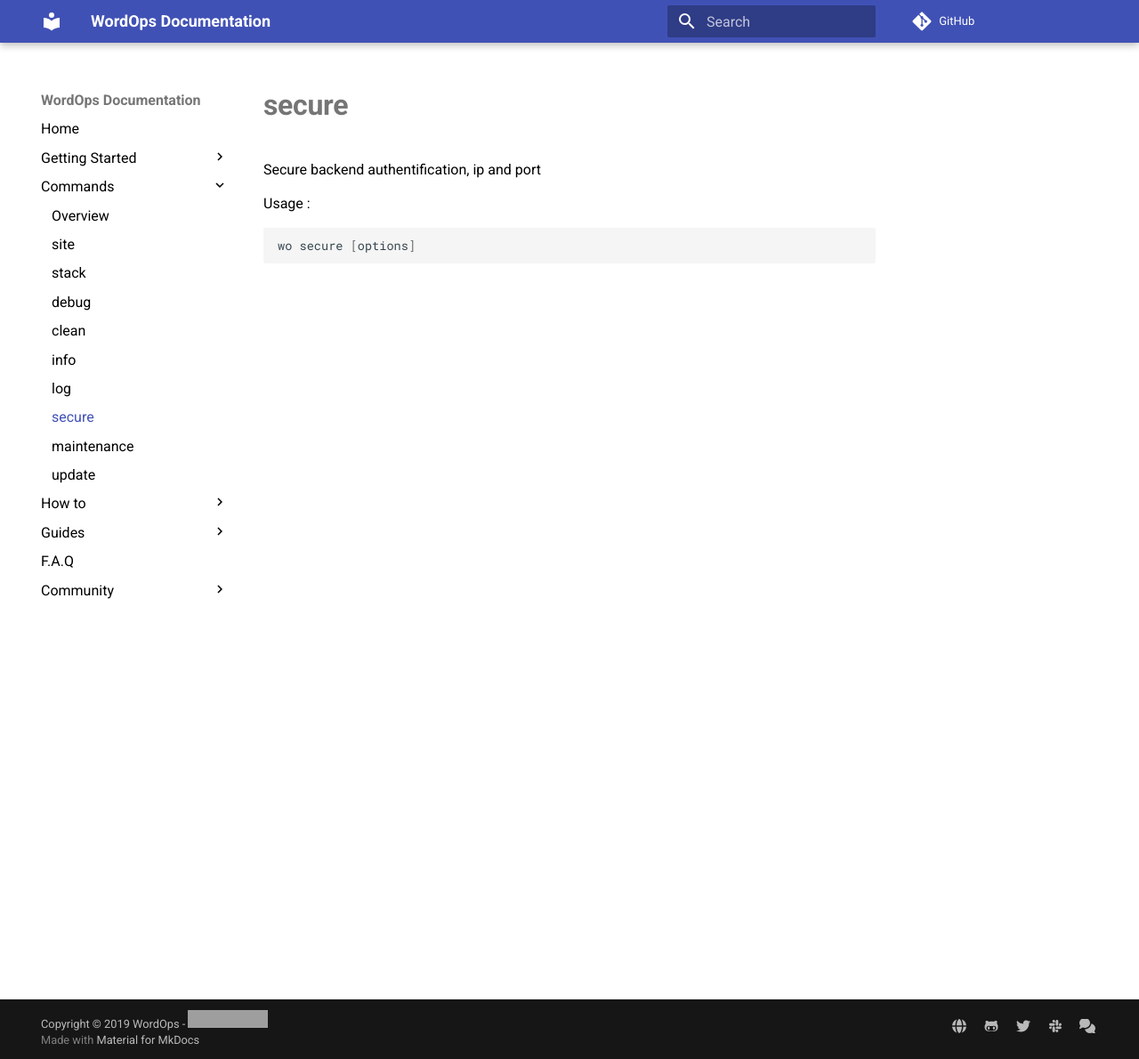
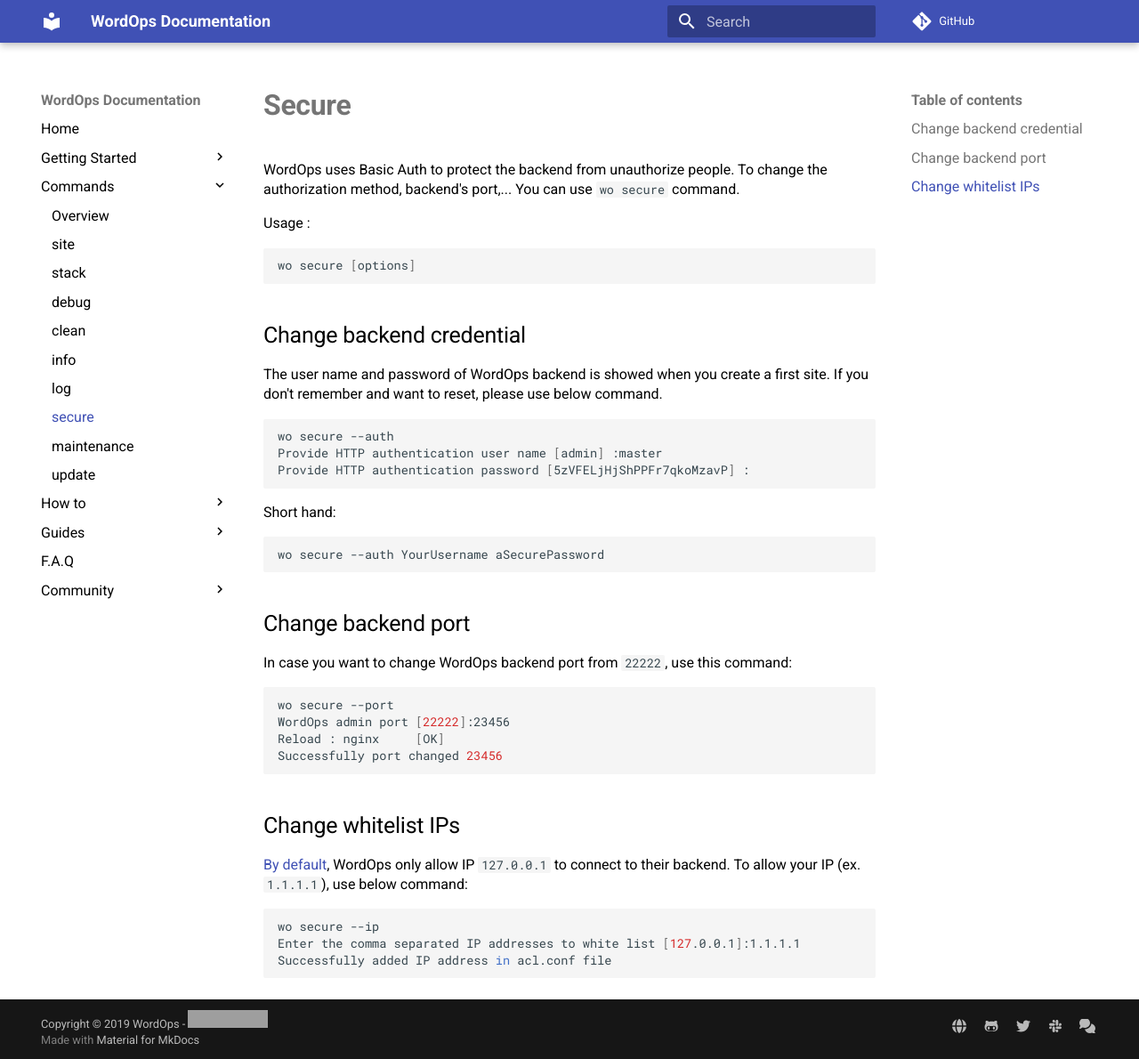
Before and after one commit to WordOps/docs.wordops.net, an MkDocs documentation site: the page built from docs/commands/secure.md, in a window 1280 px wide and 1190 px high. Shown: the whole window at 89% size. Built offline with MkDocs 1.6.1 and Material for MkDocs 9.7.7, drawn with Linux system fonts in a browser that asks for light colours; comment, search, counter and statistics services are not loaded; grey boxes are pictures that could not be loaded.

Commit message:
Update secure.md

````diff
--- a/docs/commands/secure.md
+++ b/docs/commands/secure.md
@@ -1,9 +1,45 @@
-# secure
+# Secure
 
-Secure backend authentification, ip and port
+WordOps uses Basic Auth to protect the backend from unauthorize people. To change the authorization method, backend's port,... You can use `wo secure` command.
 
 Usage :
 
 ```bash
 wo secure [options]
 ```
+
+## Change backend credential
+
+The user name and password of WordOps backend is showed when you create a first site. If you don't remember and want to reset, please use below command.
+
+```bash
+wo secure --auth
+Provide HTTP authentication user name [admin] :master
+Provide HTTP authentication password [5zVFELjHjShPPFr7qkoMzavP] :
+```
+
+Short hand:
+```bash
+wo secure --auth YourUsername aSecurePassword
+```
+
+## Change backend port
+
+In case you want to change WordOps backend port from `22222`, use this command:
+
+```bash
+wo secure --port
+WordOps admin port [22222]:23456
+Reload : nginx     [OK]
+Successfully port changed 23456
+```
+
+## Change whitelist IPs
+
+[By default](https://github.com/WordOps/WordOps/blob/master/wo/cli/templates/acl.mustache), WordOps only allow IP `127.0.0.1` to connect to their backend. To allow your IP (ex. `1.1.1.1`), use below command:
+
+```bash
+wo secure --ip
+Enter the comma separated IP addresses to white list [127.0.0.1]:1.1.1.1
+Successfully added IP address in acl.conf file
+```
````
